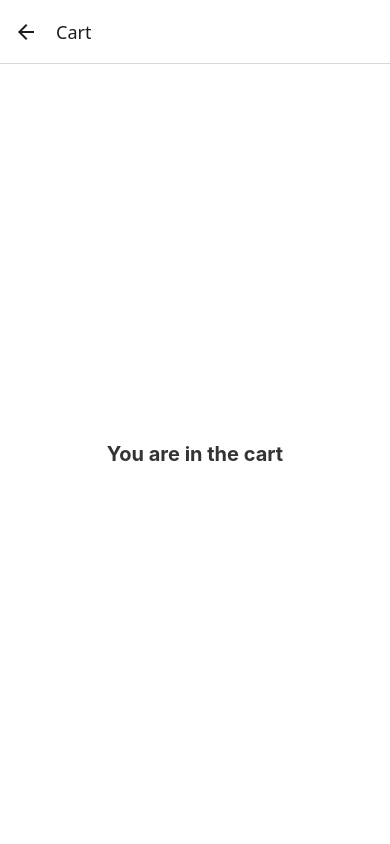
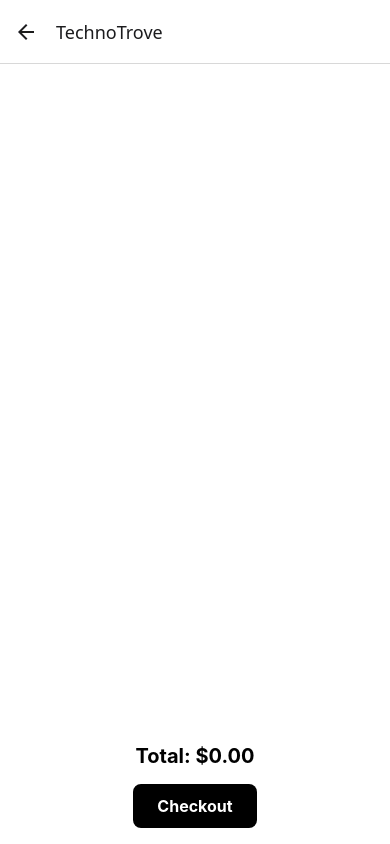
Before and after one commit to SuteerthKalkeri/technotrove-frontend, a React Native app: screen /Cart in a window 390 px wide. Built offline with nearby package versions, Linux system fonts and the light colour scheme; no server answers.

Commit message:
Added cart functionality

```diff
--- /dev/null
+++ b/context/CartContext.tsx
@@ -0,0 +1,66 @@
+import React, { createContext, useContext, useState } from 'react';
+
+export type CartItem = {
+  sku: string;
+  name: string;
+  price: number;
+  quantity: number;
+  variantImage: string;
+};
+
+type CartContextType = {
+  cart: CartItem[];
+  addToCart: (item: CartItem) => void;
+  removeFromCart: (sku: string) => void;
+  updateQuantity: (sku: string, quantity: number) => void;
+  calculateTotal: () => number;
+};
+
+const CartContext = createContext<CartContextType | undefined>(undefined);
+
+export const CartProvider: React.FC<{ children: React.ReactNode }> = ({ children }) => {
+  const [cart, setCart] = useState<CartItem[]>([]);
+
+  const addToCart = (item: CartItem) => {
+    setCart((prevCart) => {
+      const existingItem = prevCart.find((cartItem) => cartItem.sku === item.sku);
+      if (existingItem) {
+        return prevCart.map((cartItem) =>
+          cartItem.sku === item.sku
+            ? { ...cartItem, quantity: cartItem.quantity + item.quantity }
+            : cartItem
+        );
+      }
+      return [...prevCart, item];
+    });
+  };
+
+  const removeFromCart = (sku: string) => {
+    setCart((prevCart) => prevCart.filter((cartItem) => cartItem.sku !== sku));
+  };
+
+  const updateQuantity = (sku: string, quantity: number) => {
+    setCart((prevCart) =>
+      prevCart.map((cartItem) =>
+        cartItem.sku === sku ? { ...cartItem, quantity } : cartItem
+      )
+    );
+  };
+
+  const calculateTotal = () =>
+    cart.reduce((total, item) => total + item.price * item.quantity, 0);
+
+  return (
+    <CartContext.Provider value={{ cart, addToCart, removeFromCart, updateQuantity, calculateTotal }}>
+      {children}
+    </CartContext.Provider>
+  );
+};
+
+export const useCart = () => {
+  const context = useContext(CartContext);
+  if (!context) {
+    throw new Error('useCart must be used within a CartProvider');
+  }
+  return context;
+};
--- a/navigation/AppNavigator.tsx
+++ b/navigation/AppNavigator.tsx
@@ -4,6 +4,7 @@ import { createStackNavigator } from '@react-navigation/stack';
 import HomeScreen from '../screens/HomeScreen';
 import ProductDetailScreen from '../screens/ProductDetailScreen';
 import CartScreen from '../screens/CartScreen';
+import { CartProvider } from '../context/CartContext';
 
 
 // Define type for stack parameters
@@ -19,6 +20,7 @@ const Stack = createStackNavigator<RootStackParamList>();
 
 export default function AppNavigator() {
     return (
+        <CartProvider>
         <NavigationContainer>
             <Stack.Navigator initialRouteName="Home">
                 <Stack.Screen
@@ -31,8 +33,9 @@ export default function AppNavigator() {
                     component={ProductDetailScreen}
                     options={{ title: 'TechnoTrove' }} // Set title for ProductDetail screen
                 />
-                <Stack.Screen name="Cart" component={CartScreen} options={{ title: 'Cart' }} />
+                <Stack.Screen name="Cart" component={CartScreen} options={{ title: 'TechnoTrove' }} />
             </Stack.Navigator>
         </NavigationContainer>
+        </CartProvider>
     );
 }
--- a/screens/CartScreen.tsx
+++ b/screens/CartScreen.tsx
@@ -1,26 +1,107 @@
 import React from 'react';
-import { View, Text, StyleSheet } from 'react-native';
+import {
+  View,
+  Text,
+  StyleSheet,
+  FlatList,
+  TouchableOpacity,
+  Image,
+  Alert,
+} from 'react-native';
+import { useCart } from '../context/CartContext';
 
 const CartScreen: React.FC = () => {
+  const { cart, removeFromCart, updateQuantity, calculateTotal } = useCart();
+
+  const renderCartItem = ({ item }: { item: CartItem }) => (
+    <View style={styles.cartItem}>
+      <Image source={{ uri: item.variantImage }} style={styles.image} />
+      <View style={styles.details}>
+        <Text style={styles.itemName}>{item.name}</Text>
+        <Text style={styles.itemPrice}>${item.price.toFixed(2)}</Text>
+        <View style={styles.quantityContainer}>
+          <TouchableOpacity
+            style={styles.quantityButton}
+            onPress={() =>
+              item.quantity > 1
+                ? updateQuantity(item.sku, item.quantity - 1)
+                : removeFromCart(item.sku)
+            }
+          >
+            <Text style={styles.quantityButtonText}>-</Text>
+          </TouchableOpacity>
+          <Text style={styles.quantityText}>{item.quantity}</Text>
+          <TouchableOpacity
+            style={styles.quantityButton}
+            onPress={() => updateQuantity(item.sku, item.quantity + 1)}
+          >
+            <Text style={styles.quantityButtonText}>+</Text>
+          </TouchableOpacity>
+        </View>
+      </View>
+    </View>
+  );
+
+  const handleCheckout = () => {
+    Alert.alert(
+      'Checkout',
+      `Your bill: $${calculateTotal().toFixed(2)}. Thank you for shopping!`
+    );
+  };
+
   return (
     <View style={styles.container}>
-      <Text style={styles.message}>You are in the cart</Text>
+      <FlatList
+        data={cart}
+        keyExtractor={(item) => item.sku}
+        renderItem={renderCartItem}
+      />
+      <View style={styles.totalContainer}>
+        <Text style={styles.totalText}>Total: ${calculateTotal().toFixed(2)}</Text>
+        <TouchableOpacity style={styles.checkoutButton} onPress={handleCheckout}>
+          <Text style={styles.checkoutButtonText}>Checkout</Text>
+        </TouchableOpacity>
+      </View>
     </View>
   );
 };
 
 const styles = StyleSheet.create({
-  container: {
-    flex: 1,
+  container: { flex: 1, backgroundColor: '#fff', padding: 16 },
+  cartItem: {
+    flexDirection: 'row',
+    marginBottom: 16,
+    alignItems: 'center',
+  },
+  image: { width: 60, height: 60, marginRight: 16, borderRadius: 8 },
+  details: { flex: 1 },
+  itemName: { fontSize: 16, fontWeight: 'bold' },
+  itemPrice: { fontSize: 14, color: '#555' },
+  quantityContainer: {
+    flexDirection: 'row',
+    alignItems: 'center',
+    marginTop: 8,
+  },
+  quantityButton: {
+    width: 30,
+    height: 30,
+    backgroundColor: '#ddd',
+    borderRadius: 15,
+    alignItems: 'center',
     justifyContent: 'center',
-    alignItems: 'center',
-    backgroundColor: '#fff',
+    marginHorizontal: 8,
   },
-  message: {
-    fontSize: 20,
-    fontWeight: 'bold',
-    color: '#333',
+  quantityButtonText: { fontSize: 18, fontWeight: 'bold' },
+  quantityText: { fontSize: 16, fontWeight: 'bold', textAlign: 'center' },
+  totalContainer: { marginTop: 16, alignItems: 'center' },
+  totalText: { fontSize: 20, fontWeight: 'bold', marginBottom: 16 },
+  checkoutButton: {
+    backgroundColor: '#000',
+    paddingVertical: 12,
+    paddingHorizontal: 24,
+    borderRadius: 8,
   },
+  checkoutButtonText: { color: '#fff', fontSize: 16, fontWeight: 'bold' },
 });
 
 export default CartScreen;
--- a/screens/HomeScreen.tsx
+++ b/screens/HomeScreen.tsx
@@ -1,4 +1,4 @@
-import React, { useEffect, useState } from 'react';
+import React, { useContext, useEffect, useState } from 'react';
 import {
   View,
   FlatList,
@@ -10,6 +10,7 @@ import {
   TextInput,
 } from 'react-native';
 import api from '../services/api';
+import { useCart } from '../context/CartContext';
 
 type Category = 'Electronics' | 'Mobile' | 'Accessories' | 'Favorites';
 
@@ -29,6 +30,10 @@ interface Props {
 }
 
 const HomeScreen: React.FC<Props> = ({ navigation }) => {
+  const {cart} = useCart();
+  const totalQuantity = cart.reduce((sum, item) => sum + item.quantity, 0);
+
+
   const [products, setProducts] = useState<Product[]>([]);
   const [loading, setLoading] = useState<boolean>(true);
   const [categories, setCategories] = useState<(Category | 'All')[]>(['All']);
@@ -153,13 +158,21 @@ const HomeScreen: React.FC<Props> = ({ navigation }) => {
       {/* Header with Cart Icon */}
       <View style={styles.headerContainer}>
         <Text style={styles.header}>Home</Text>
-        <TouchableOpacity style={styles.cartButton}
-        onPress={() => navigation.navigate('Cart')}>
-          <Image
-            source={require('../assets/cart.png')} // Ensure cart.png is in your assets
-            style={styles.cartIcon}
-          />
-        </TouchableOpacity>
+        <TouchableOpacity
+  style={styles.cartButton}
+  onPress={() => navigation.navigate('Cart')}
+>
+  <Image
+    source={require('../assets/cart.png')} // Ensure cart.png is in your assets folder
+    style={styles.cartIcon}
+  />
+  {totalQuantity > 0 && (
+    <View style={styles.cartBadge}>
+      <Text style={styles.cartBadgeText}>{totalQuantity}</Text>
+    </View>
+  )}
+</TouchableOpacity>
+
       </View>
 
       {/* Search Bar */}
@@ -296,6 +309,23 @@ cartIcon: {
   height: 24,
   resizeMode: 'contain',
 },
+cartBadge: {
+  position: 'absolute',
+  top: -5,
+  right: -5,
+  backgroundColor: '#f00',
+  borderRadius: 10,
+  width: 20,
+  height: 20,
+  alignItems: 'center',
+  justifyContent: 'center',
+},
+cartBadgeText: {
+  color: '#fff',
+  fontSize: 12,
+  fontWeight: 'bold',
+},
+
 
 });
 
--- a/screens/ProductDetailScreen.tsx
+++ b/screens/ProductDetailScreen.tsx
@@ -1,8 +1,9 @@
 import React, { useEffect, useState } from 'react';
-import { View, Text, StyleSheet, Image, TouchableOpacity, ScrollView, Dimensions } from 'react-native';
+import { View, Text, StyleSheet, Image, TouchableOpacity, ScrollView, Dimensions, Alert } from 'react-native';
 import { StackScreenProps } from '@react-navigation/stack';
 import { RootStackParamList } from '../navigation/AppNavigator';
 import api from '../services/api';
+import { useCart } from '../context/CartContext'; // Import CartContext
 
 type ProductDetailScreenProps = StackScreenProps<RootStackParamList, 'ProductDetail'>;
 
@@ -24,6 +25,10 @@ type ProductDetail = {
 
 const ProductDetailScreen: React.FC<ProductDetailScreenProps> = ({ route, navigation }) => {
   const { productId } = route.params;
+  const {addToCart,cart} = useCart();
+  const totalQuantity = cart.reduce((sum, item) => sum + item.quantity, 0);
+
+
   const [product, setProduct] = useState<ProductDetail | null>(null);
   const [selectedVariant, setSelectedVariant] = useState<Variant | null>(null);
   const [currentImageIndex, setCurrentImageIndex] = useState(0);
@@ -87,6 +92,20 @@ const ProductDetailScreen: React.FC<ProductDetailScreenProps> = ({ route, naviga
     );
   }
 
+
+  const handleAddToCart = () => {
+    if (selectedVariant) {
+      addToCart({
+        sku: selectedVariant.sku,
+        name: `${product.name} > ${selectedVariant.name.replace(product.name, '').trim()}`,
+        price: selectedVariant.price,
+        quantity: 1,
+        variantImage: selectedVariant.variantImage,
+      });
+      Alert.alert('Added to cart');
+    }
+  };
+
   return (
       <View style={styles.container}>
       {/* Header with Cart Button */}
@@ -102,13 +121,20 @@ const ProductDetailScreen: React.FC<ProductDetailScreenProps> = ({ route, naviga
     source={require('../assets/cart.png')} // Ensure cart.png is in your assets folder
     style={styles.cartIcon}
   />
+  {totalQuantity > 0 && (
+    <View style={styles.cartBadge}>
+      <Text style={styles.cartBadgeText}>{totalQuantity}</Text>
+    </View>
+  )}
 </TouchableOpacity>
+
 </View>
 
 
 
       {isPortrait ? (
         <>
+        <ScrollView contentContainerStyle={styles.scrollContainer}>
           <View style={styles.carouselContainer}>
             <TouchableOpacity onPress={handlePreviousImage} style={styles.carouselButton}>
               <Text style={styles.carouselButtonText}>‹</Text>
@@ -121,7 +147,7 @@ const ProductDetailScreen: React.FC<ProductDetailScreenProps> = ({ route, naviga
               <Text style={styles.carouselButtonText}>›</Text>
             </TouchableOpacity>
           </View>
-          <ScrollView contentContainerStyle={styles.scrollContainer}>
+
             <Text style={styles.title}>{product.name}</Text>
             <View>
               <Text style={styles.description} numberOfLines={isExpanded ? undefined : 2}>
@@ -151,10 +177,18 @@ const ProductDetailScreen: React.FC<ProductDetailScreenProps> = ({ route, naviga
                 </TouchableOpacity>
               ))}
             </View>
-          </ScrollView>
             <View style={styles.priceContainer}>
             <Text style={styles.price}>${selectedVariant.price.toFixed(2)}</Text>
           </View>
+            <View style={styles.container}>
+      {/* Add the Add to Cart Button */}
+      <TouchableOpacity style={styles.addToCartButton} onPress={handleAddToCart}>
+        <Text style={styles.addToCartText}>Add to Cart</Text>
+      </TouchableOpacity>
+    </View>
+
+          </ScrollView>
+
         </>
       ) : (
         <View style={styles.landscapeContainer}>
@@ -229,6 +263,7 @@ const styles = StyleSheet.create({
     padding: 8,
     backgroundColor: '#f5f5f5',
     borderRadius: 8,
+    marginTop: 20
   },
   cartIcon: {
     width: 24,
@@ -280,12 +315,12 @@ const styles = StyleSheet.create({
   variantImage: { width: 50, height: 50, resizeMode: 'contain' },
   variantText: { fontSize: 13, textAlign: 'center', marginTop: 4 },
   priceContainer: {
+
     alignItems: 'center',
     padding: 16,
-    borderTopWidth: 1,
-    borderTopColor: '#ddd',
+    marginTop: 30,
   },
-  price: { fontSize: 22, fontWeight: 'bold', color: '#000' },
+  price: { fontSize: 20, fontWeight: 'bold', color: '#000' },
   landscapeContainer: {
     flex: 1,
     flexDirection: 'row',
@@ -314,6 +349,39 @@ const styles = StyleSheet.create({
     marginRight: 10,
     color: '#333',
   },
+  addToCartButton: {
+    backgroundColor: '#000',
+    padding: 12,
+    borderRadius: 8,
+    alignItems: 'center',
+    justifyContent: 'center',
+    marginVertical: 10,
+    width: '50%',
+    alignSelf: 'center', // Centers the button horizontally
+  },
+
+  addToCartText: {
+    color: '#fff',
+    fontSize: 16,
+    fontWeight: 'bold',
+  },
+  cartBadge: {
+    position: 'absolute',
+    top: -5,
+    right: -5,
+    backgroundColor: '#f00',
+    borderRadius: 10,
+    width: 20,
+    height: 20,
+    alignItems: 'center',
+    justifyContent: 'center',
+  },
+  cartBadgeText: {
+    color: '#fff',
+    fontSize: 12,
+    fontWeight: 'bold',
+  },
+
 
 
 });
```
Lines whose indentation alone changed are shown as unchanged.
